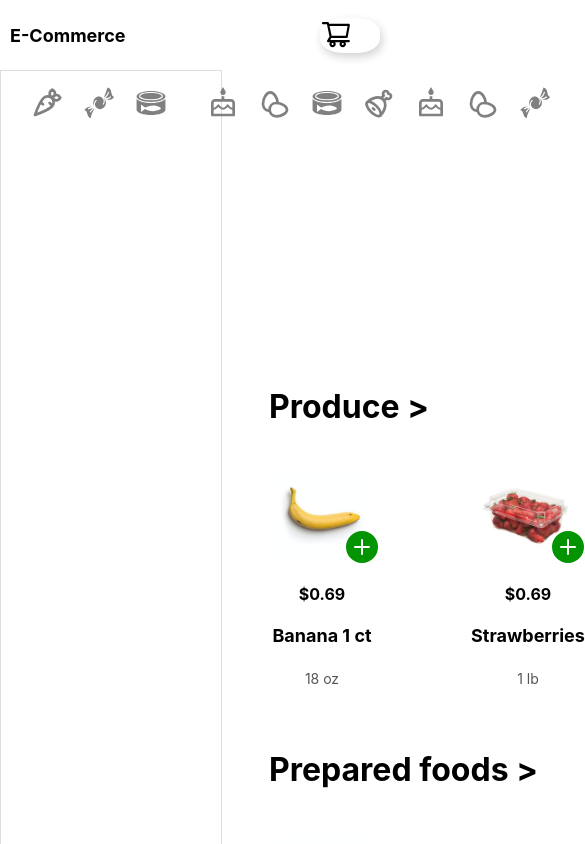
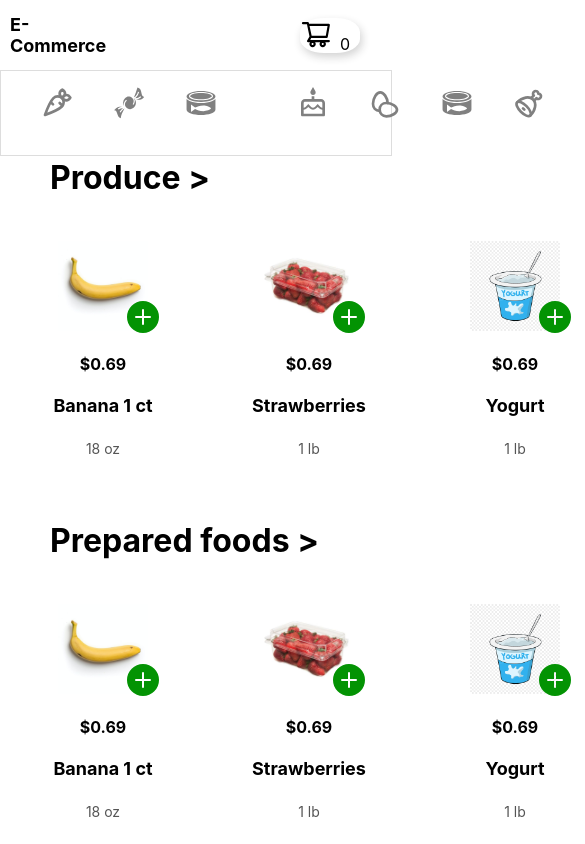
Before and after one commit to Bindumuniyappa/kumilab_assign_app, a React (Create React App) app: page / in a window 390 px wide. Shown: the top 844 px of the page, 585 px wide, since content can reach past the window. Built offline with nearby package versions, Linux system fonts and the light colour scheme.

Commit message:
made changes to project

```diff
--- a/src/App.css
+++ b/src/App.css
@@ -30,6 +30,7 @@
   }
 
   .main-content{
-    margin-top:-550px ;
+    margin-top:-20px ;
+    margin-left: 0;
   }
 }
--- a/src/App.tsx
+++ b/src/App.tsx
@@ -9,7 +9,7 @@ import banana from './components/images/banana.jpg';
 import strawberries from './components/images/strawberries.jpg';
 import yougurt from './components/images/yougurt1.jpg';
 import blackberries from './components/images/blackberries.jpg';
-import Cart from './components/Cart/Cart';
+
 
 const products=[
   {
@@ -79,7 +79,6 @@ const App: React.FC = () => {
       </div>
         ))}
         </div>
-        <Cart/>
     </div>
     </Provider>
   );
--- a/src/components/Cart/Cart.css
+++ b/src/components/Cart/Cart.css
@@ -3,13 +3,13 @@ width: 60px;
 height: 35px;
 background-color: white;
 border-radius: 40%;
+margin-right: 40px;
 box-shadow: 2px 4px 8px rgba(36, 35, 35, 0.2);
 }
 
 .count-container{
 position: relative;
-    margin-left: 7px;
-    margin-top: 0px;
+margin-left:8px;
 }
 
 .icon {
--- a/src/components/Cart/Cart.tsx
+++ b/src/components/Cart/Cart.tsx
@@ -2,15 +2,30 @@ import React from 'react';
 import './Cart.css';
 import { AiOutlineShoppingCart } from 'react-icons/ai';
 import { useSelector } from 'react-redux';
+import { useEffect, useState } from 'react';
 
 const Cart: React.FC = () => {
+
+  const [itemLength, setItemLength] = useState(0);
   const cart = useSelector((state) =>state.cart);
+
+  useEffect(() => {
+    let ln = 0
+    Object.values(cart).forEach((value)=> {
+      console.log("item", value)
+      Object.values(value).forEach(v => {
+        const _ln = v.length;
+        ln += (_ln ? _ln : 0);
+      })
+    })
+    setItemLength(ln);
+  },[cart]);
 
   return (
     <div className="cart">
       <div className="cart-container">
         <AiOutlineShoppingCart className="icon" />
-        <span className="count-container">{cart.length}</span>
+        <span className="count-container">{itemLength}</span>
       </div>
     </div>
   );
--- a/src/components/CategoryPanel/CategoryPanel.css
+++ b/src/components/CategoryPanel/CategoryPanel.css
@@ -43,16 +43,20 @@
     color: white;
 }
 
-@media (min-width:360px) and (max-width: 768px) {
-    /* .category-panel {
+@media (min-width:280px) and (max-width: 768px) {
+    .category-panel {
         position: sticky;
-        height: 30vh;
+        height: 10vh;
         width: 100%;
-    } */
+    }
     .category-list.mobile{
         flex-direction: row;
+        flex-wrap: nowrap;
     }
     .category-list.mobile .category-item{
-        padding: 0 10px;
+        padding: 0 20px;
+    }
+    .category-list li:hover{
+        width: 40px;
     }
 }
--- a/src/components/Navbar/Navbar.css
+++ b/src/components/Navbar/Navbar.css
@@ -1,5 +1,6 @@
 .navbar {
     height: 50px;
+    width: 100%;
     display: flex;
     justify-content: space-between;
     align-items: center;
@@ -15,6 +16,7 @@
 
 @media (min-width:300px) and (max-width: 700px) {
     .navbar {
+       width: 100%;
        background-color: white;
        padding: 10px;
     }
--- a/src/components/Product/Product.css
+++ b/src/components/Product/Product.css
@@ -1,4 +1,9 @@
-
+.product-scroll{
+  display: flex;
+  overflow-x: auto;
+  white-space: nowrap;
+  width: 100%;
+}
 .product {
     background-color: #fff;
     /* border: 1px solid #ddd; */
@@ -62,3 +67,13 @@
     color: #47b2e4;
     margin: 5px 0;
   }
+
+    @media (min-width:360px) and (max-width: 768px){
+      .product-scroll{
+        display: flex;
+        overflow-x: auto;
+      }
+      .product-scroll::-webkit-scrollbar{
+        width: 0;
+      }
+    }
--- a/src/components/Product/Product.tsx
+++ b/src/components/Product/Product.tsx
@@ -48,7 +48,7 @@
 // });
 
 // export default connect(mapStateToProps,{addToCart,removeFromCart})(Product);
-import React from 'react';
+import React,{useState} from 'react';
 import './Product.css';
 import { BsPlusCircleFill, BsDashCircleFill } from 'react-icons/bs';
 import { connect } from 'react-redux';
@@ -76,28 +76,32 @@ const Product: React.FC<ProductProps> = ({
   category,
 }) => {
   const categoryCart = cart[category] || [];
-  const productInCart = categoryCart.find((item: any) => item.name === name);
+  // const productInCart = categoryCart.find((item: any) => item.name === name);
+  const [isInCart, setIsInCart] = useState(!!categoryCart.find((item: any) => item.name === name));
 
-  const addProductToCart = () => {
-    addToCart({ name, price, subtitle, Image, category });
-  };
-
-  const removeProductFromCart = () => {
-    removeFromCart({ name, category });
+   const addProductToCart = () => {
+    if (isInCart) {
+      removeFromCart({ name, category });
+    } else {
+      addToCart({ name, price, subtitle, Image, category });
+    }
+    setIsInCart(!isInCart);
   };
 
   return (
     <div className='product-container'>
+      <div className='product-scroll'>
       <div className='product'>
         <img src={Image} className='product-image' alt={name} />
-        {productInCart ? (
-          <BsDashCircleFill className='icons' onClick={removeProductFromCart} />
+        {isInCart ? (
+          <BsDashCircleFill className='icons' onClick={addProductToCart} />
         ) : (
           <BsPlusCircleFill className='icons' onClick={addProductToCart} />
         )}
         <p className='product-price'>{price}</p>
         <h3>{name}</h3>
         <p className='product-subtitle'>{subtitle}</p>
+      </div>
       </div>
     </div>
   );
```
